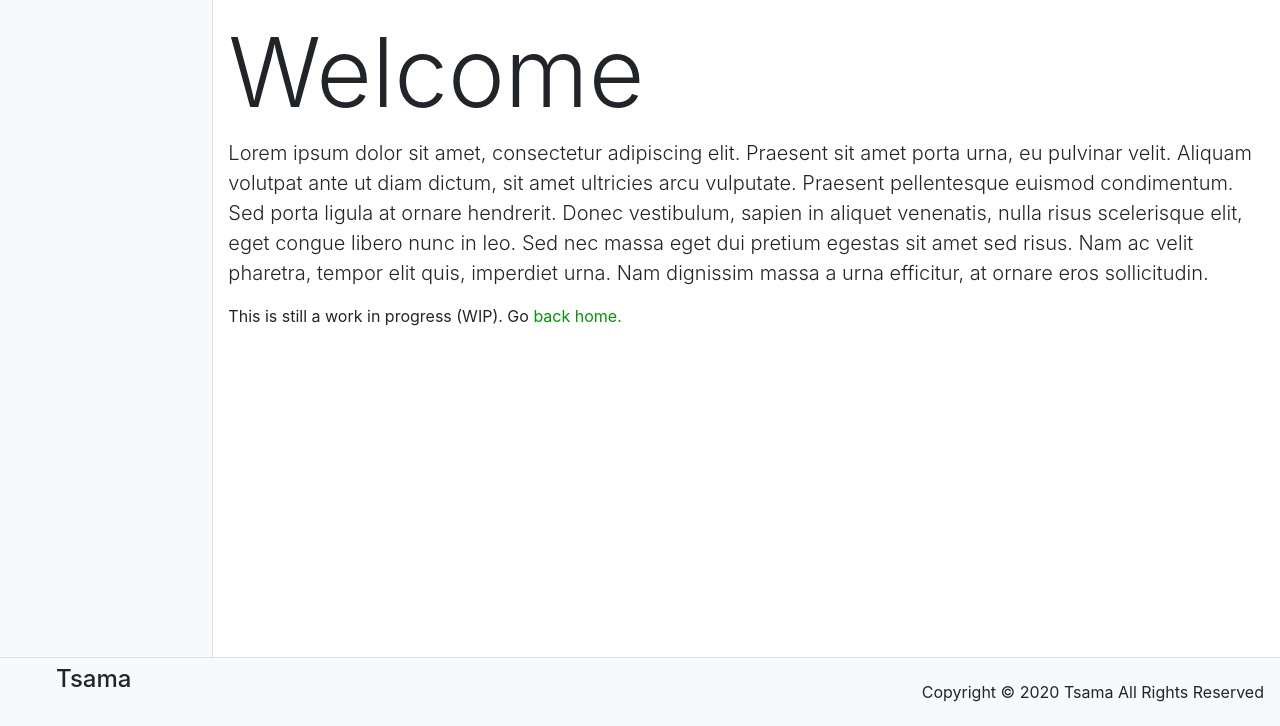
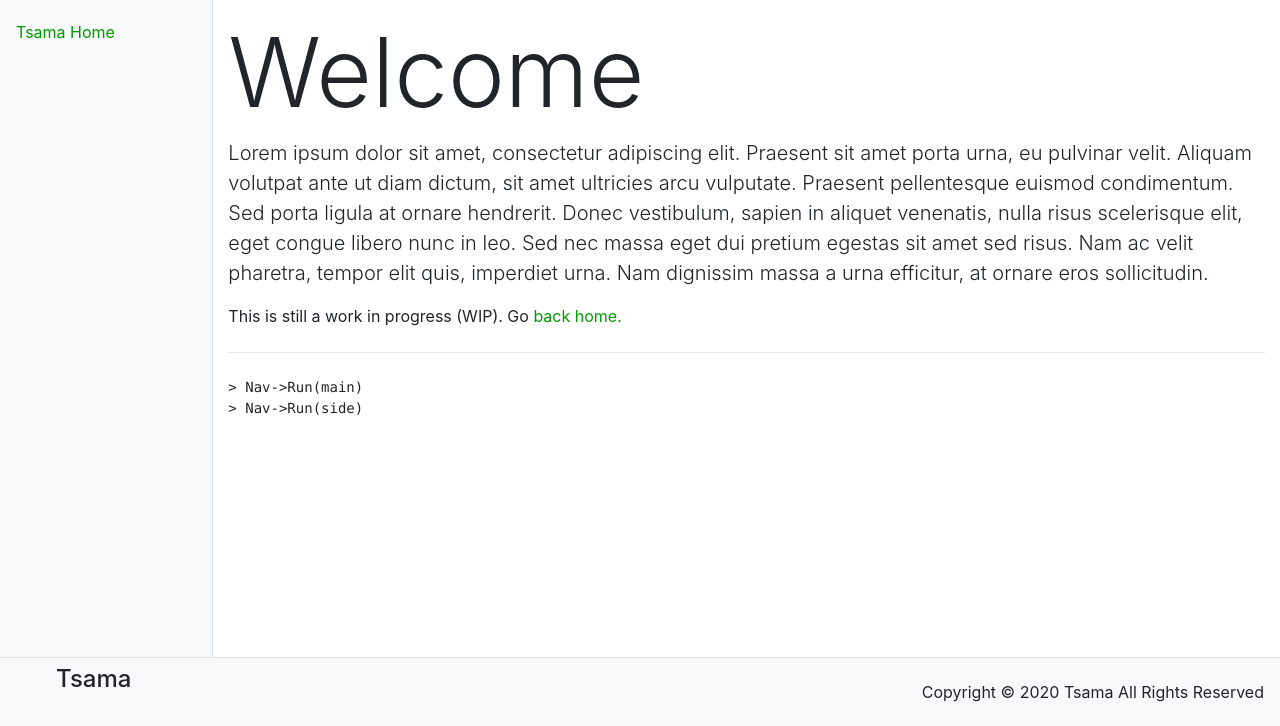
Before and after one commit to KuberKode/Tsama, a PHP site: page / in a window 1280 px wide. Shown: the part 74-800 px from the top of the page. Run offline with PHP 8.4, Linux system fonts and the light colour scheme.

Commit message:
Add Nav service & content
- Add Nav service Class
- Modified Tsama Service class.
- Add TsamaService->GetService() to return loaded service
- Change default layout file to use Nav service
- Add main and side navs content

```diff
--- /dev/null
+++ b/src/php/content/navs/index.php
@@ -0,0 +1 @@
+<?php header("Location: /"); ?>
--- /dev/null
+++ b/src/php/content/navs/main.php
@@ -0,0 +1,6 @@
+<?php
+namespace Tsama;
+$this->m_catalog = array(
+    LibraryCatalog::GetArticle('default')
+);
+?>
--- /dev/null
+++ b/src/php/content/navs/side.php
@@ -0,0 +1,6 @@
+<?php
+namespace Tsama;
+$this->m_catalog = array(
+    LibraryCatalog::GetArticle('default',"Tsama Home")
+);
+?>
--- a/src/php/content/pages/layouts/default/default.php
+++ b/src/php/content/pages/layouts/default/default.php
@@ -50,7 +50,13 @@ class Layout{
 
 	public static function ShowMainNav($activeArticle){
 		$base = Server::GetBaseUrl();
-		$articles = LibraryCatalog::GetArticles(); //TODO: Nav service here
+
+		$navService = new TsamaService();
+		$navService->Load("nav","main");
+		$nav = $navService->GetService();
+		$articles = $nav->GetCatalog();
+
+		//$articles = LibraryCatalog::GetArticles(); //TODO: Nav service here
 		//echo '<div class="w-100">';
 		echo '<nav class="navbar navbar-expand-lg navbar-dark bg-dark fixed-top" id="mainnav">';
 		//logo
@@ -75,7 +81,21 @@ class Layout{
 		echo '<div class="col-md-2 d-none d-md-block bg-light sidebar">';
 	}
 	//branding and left nav
-	public static function ShowLeftNav(){}
+	public static function ShowLeftNav(){
+
+		$navService = new TsamaService();
+		$navService->Load("nav","side");
+		$nav = $navService->GetService();
+		$articles = $nav->GetCatalog();
+
+		echo '<ul class="nav flex-column" id="leftnav">';
+		foreach($articles as $article){
+			echo '<li class="nav-item text-nowrap">';
+			echo $article->GetAnchor();
+			echo '</li>';
+		}
+		echo '</ul>';
+	}
 	public static function EndSidebar(){
 		echo '</div>';
 	}
--- a/src/php/core/service.php
+++ b/src/php/core/service.php
@@ -5,6 +5,12 @@ define("SERVICE",TRUE);
 require_once( Server::GetFullBaseDir() . DS . "core". DS ."form.php");
 
 class TsamaService{
+
+	private $m_service = null;
+
+	public function __construct(){
+	}
+
 	public function Load($service,$serviceParam = "default"){
 
 		//TODO: Validate input $service. Check for code injections, remote dir listing etc... e.f. serv();echo 'moo';
@@ -29,9 +35,13 @@ class TsamaService{
 		}
 
 		require_once($sfl);
-		$s = new $us();
+		$this->m_service = new $us();
 
-		$s->Run($serviceParam);
+		$this->m_service->Run($serviceParam);
+	}
+
+	public function GetService(){
+		return $this->m_service;
 	}
 }
 ?>
--- /dev/null
+++ b/src/php/services/nav.php
@@ -0,0 +1,35 @@
+<?php
+namespace Tsama;
+define("SERVICE.NAV",TRUE);
+
+require_once(Server::GetFullBaseDir() . DS . "content".DS."pages".DS."library".DS."catalog.php");
+
+class Nav{
+
+    private $m_catalog = null;
+
+	public function __construct(){
+	}
+
+	public function Run($name = 'main'){
+
+        Debug::Log("Nav->Run(".$name.")");
+
+        $this->m_catalog = array( LibraryCatalog::GetArticle('default') );
+
+        $fl = Server::GetFullBaseDir() . DS . "content".DS."navs".DS. $name .".php";
+
+		//Get content
+		if(file_exists($fl)){
+            require($fl);
+        }
+
+    }
+
+    public function GetCatalog(){
+        return $this->m_catalog;
+    }
+
+}
+
+?>
--- /dev/null
+++ b/src/php/services/nav/index.php
@@ -0,0 +1 @@
+<?php header("Location: /"); ?>
```
